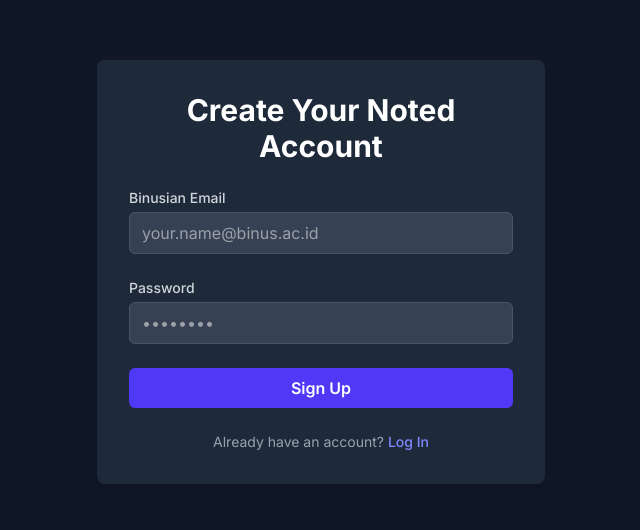
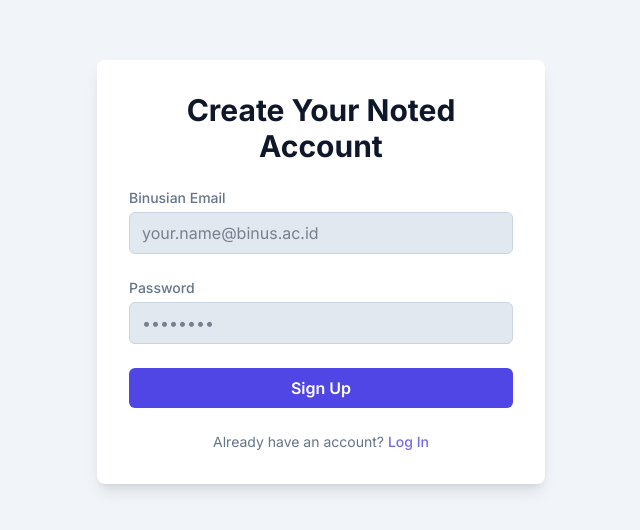
Before and after one commit to AndrewDoes/noted, a Next.js app: page /signup in a window 1280 px wide. Shown: the part 128-658 px from the top of the page, without its empty margins (319-959 px from the left). Built offline with nearby package versions, Linux system fonts and the light colour scheme; no server answers.

Commit message:
implemented defined colors on signup page

```diff
--- a/src/app/signup/page.tsx
+++ b/src/app/signup/page.tsx
@@ -52,47 +52,47 @@
         }
     }
     return (
-        <div className="flex items-center justify-center min-h-screen bg-gray-900">
-            <div className="w-full max-w-md p-8 space-y-6 bg-gray-800 rounded-lg shadow-lg">
-                <h1 className="text-3xl font-bold text-center text-white">Create Your Noted Account</h1>
+        <div className="flex items-center justify-center min-h-screen bg-background">
+            <div className="w-full max-w-md p-8 space-y-6 bg-card border-border rounded-lg shadow-lg">
+                <h1 className="text-3xl font-bold text-center text-card-foreground">Create Your Noted Account</h1>
                 <form onSubmit={handleSignUp} className="space-y-6">
                     <div>
-                        <label className="block text-sm font-medium text-gray-300">Binusian Email</label>
+                        <label className="block text-sm font-medium text-muted-foreground">Binusian Email</label>
                         <input
                             type="email"
                             value={email}
                             onChange={(e) => setEmail(e.target.value)}
                             required
-                            className="w-full px-3 py-2 mt-1 text-white bg-gray-700 border border-gray-600 rounded-md focus:outline-none focus:ring-2 focus:ring-indigo-500"
+                            className="w-full px-3 py-2 mt-1 text-secondary-foreground bg-secondary border border-border rounded-md focus:outline-none focus:ring-2 focus:ring-ring"
                             placeholder="your.name@binus.ac.id"
                         />
                     </div>
                     <div>
-                        <label className="block text-sm font-medium text-gray-300">Password</label>
+                        <label className="block text-sm font-medium text-muted-foreground">Password</label>
                         <input
                             type="password"
                             value={password}
                             onChange={(e) => setPassword(e.target.value)}
                             required
                             minLength={6}
-                            className="w-full px-3 py-2 mt-1 text-white bg-gray-700 border border-gray-600 rounded-md focus:outline-none focus:ring-2 focus:ring-indigo-500"
+                            className="w-full px-3 py-2 mt-1 text-secondary-foreground bg-secondary border border-border rounded-md focus:outline-none focus:ring-2 focus:ring-ring"
                             placeholder="••••••••"
                         />
                     </div>
-                    {error && <p className="text-sm text-center text-red-500">{error}</p>}
+                    {error && <p className="text-sm text-center text-destructive">{error}</p>}
                     <div>
                         <button
                             type="submit"
                             disabled={isLoading}
-                            className="w-full py-2 font-semibold text-white bg-indigo-600 rounded-md hover:bg-indigo-700 disabled:bg-indigo-400 disabled:cursor-not-allowed"
+                            className="w-full py-2 font-semibold text-primary-foreground bg-primary rounded-md hover:bg-primary/90 disabled:bg-primary/40 disabled:cursor-not-allowed"
                         >
                             {isLoading ? 'Creating Account...' : 'Sign Up'}
                         </button>
                     </div>
                 </form>
-                <p className="text-sm text-center text-gray-400">
+                <p className="text-sm text-center text-muted-foreground">
                     Already have an account?{' '}
-                    <Link href="/login" className="font-medium text-indigo-400 hover:underline">
+                    <Link href="/login" className="font-medium text-primary/80 hover:underline">
                         Log In
                     </Link>
                 </p>
```
